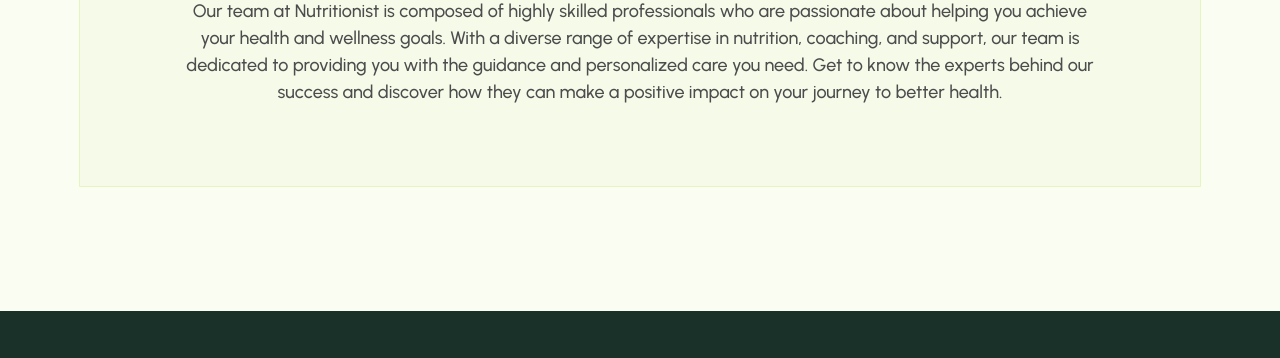
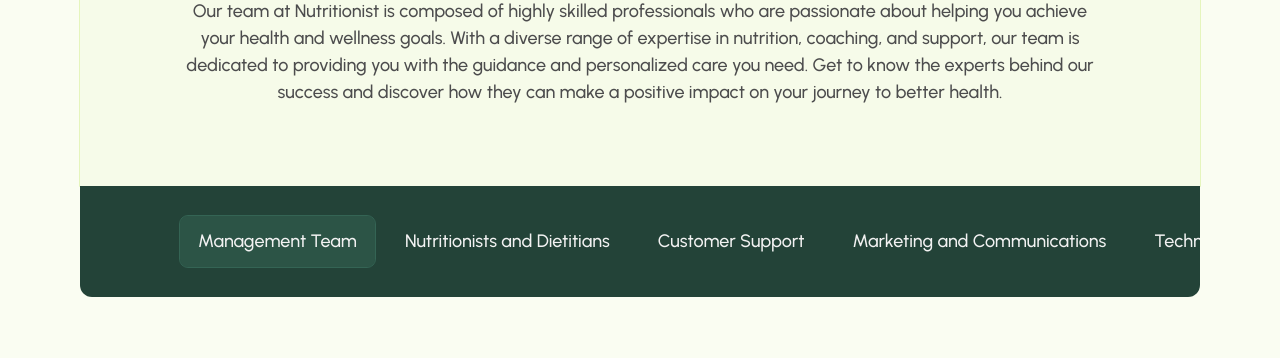
Before and after one commit to raven-developer/Nutritionist, a website: page team/index.html in a window 1280 px wide. Shown: the part 586-944 px from the top of the page. Drawn offline with nearby package versions, Linux system fonts and the light colour scheme.

Commit message:
Update on Team Page

```diff
--- a/team/index.html
+++ b/team/index.html
@@ -93,23 +93,43 @@
     <!-- Navbar -->
     <nav id="navbar"></nav>
 
-    <header class="w-section w-team-header" id="w-team-header">
-        <div class="w-container w-col-section w-center-col gap-large w-header-style-02">
+    <header class="w-header-style-02 w-team-header" id="w-team-header">
+        <div class="w-container">
+            <div class="w-col-section w-center-col gap-large">
                 <div class="w-inner-full gap-large w-card">
                     <div class="w-header-emblem">
                         <img src="../web_assets/images/logo-emblem-header.png" alt="">
                     </div>
                     <div class="w-header-content gap-small">
                         <h1 class="w-heading w-hero-heading">Meet Our Team of Experts</h1>
-                    <p class="w-paragraph">Our team at Nutritionist is composed of highly skilled professionals who are
+                        <p class="w-paragraph">Our team at Nutritionist is composed of highly skilled professionals who
+                            are
                             passionate about helping you achieve your health and wellness goals. With a diverse range of
-                        expertise in nutrition, coaching, and support, our team is dedicated to providing you with the
-                        guidance and personalized care you need. Get to know the experts behind our success and discover
+                            expertise in nutrition, coaching, and support, our team is dedicated to providing you with
+                            the
+                            guidance and personalized care you need. Get to know the experts behind our success and
+                            discover
                             how they can make a positive impact on your journey to better health.</p>
                     </div>
                 </div>
             </div>
+        </div>
     </header>
+
+    <!-- Fold Section -->
+    <main class="w-main-home w-fold-section">
+        <section class="w-section w-category-section" id="w-category-section">
+            <div class="w-container w-category-container">
+                <ul class="w-category">
+                    <li class="w-paragraph w-list-category selected">Management Team</li>
+                    <li class="w-paragraph w-list-category">Nutritionists and Dietitians</li>
+                    <li class="w-paragraph w-list-category">Customer Support</li>
+                    <li class="w-paragraph w-list-category">Marketing and Communications</li>
+                    <li class="w-paragraph w-list-category">Technology and Development</li>
+                </ul>
+            </div>
+        </section>
+    </main>
 
     <!-- Footer -->
     <footer id="footer"></footer>
--- a/web_scss/partials/_responsive.scss
+++ b/web_scss/partials/_responsive.scss
@@ -1,5 +1,11 @@
 //Styles for responsive only
 @use '_var.scss'as *;
+
+@media screen and (min-width: 1440px) {
+    .w-categor, .w-category-container {
+        justify-content: center;
+    }
+}
 
 //Laptop Large
 @media screen and (max-width: 1440px) {
@@ -17,10 +23,19 @@
             margin-top: 92px;
         }
     }
+
+    .w-category-container, .w-category {
+        justify-content: flex-start;
+        flex-wrap: nowrap;
+
+        .w-list-category {
+            padding: 12px 18px;
+        }
+    }
 }
 
 //Laptop Small
-@media screen and (max-width: 1280px) and (min-width: 993px){
+@media screen and (max-width: 1280px) and (min-width: 993px) {
     .w-hero-section {
         padding: 16px 0;
     }
@@ -48,6 +63,7 @@
     .w-story-item .w-item-content {
         padding: 40px;
     }
+
     .w-story-item .w-item-image img {
         height: 300px;
     }
@@ -58,6 +74,7 @@
     .w-container {
         margin: 0 16px;
     }
+
     html {
         font-size: 16px
     }
@@ -227,9 +244,11 @@
             flex-direction: column;
             gap: 50px;
         }
+
         .w-cta-section-content {
             text-align: center;
         }
+
         .w-button {
             padding: 26px 28px 24px 28px;
             max-width: 100%;
@@ -245,7 +264,9 @@
         padding-top: 50px;
     }
 
-    .w-story-item, .w-story-item:nth-child(even), .w-story-item:nth-child(odd) {
+    .w-story-item,
+    .w-story-item:nth-child(even),
+    .w-story-item:nth-child(odd) {
         flex-direction: column;
 
         .w-item-content {
@@ -265,4 +286,17 @@
             text-align: left;
         }
     }
+
+    .w-category-container {
+
+        .w-list-category {
+            &:first-child {
+                margin-left: 28px;
+            }
+
+            &:last-child {
+                margin-right: 28px;
+            }
+        }
+    }
 }
--- a/web_scss/partials/_style.scss
+++ b/web_scss/partials/_style.scss
@@ -366,7 +366,7 @@ header {
     background-color: $dgreen20;
 
     .w-button-inner {
-        color: white;
+        color: $white;
     }
 }
 
@@ -467,6 +467,14 @@ header {
 }
 
 .w-header-style-02 {
+    @include flex-row();
+    @include flex-center;
+    justify-content: center;
+    position: relative;
+
+    + main .w-section.w-category-section:first-child {
+        padding-top: 0;
+    }
 
     .w-card {
         padding: 80px 100px;
@@ -620,3 +628,58 @@ header {
         position: relative;
     }
 }
+
+.w-category-container {
+    background-color: $dgreen20;
+    border-radius: 0 0 12px 12px;
+    overflow-x: auto;
+    -webkit-overflow-scrolling: touch;
+    display: flex;
+    justify-content: center;
+
+    .w-category {
+        @include flex-row();
+        gap: 12px;
+        padding: 30px 0;
+        flex-wrap: nowrap;
+        max-width: max-content;
+    }
+
+    .w-list-category {
+        padding: 14px 20px;
+        color: $white;
+        outline: 1px solid transparent;
+        border-radius: $round-border-small;
+        transition: all 300ms ease;
+        text-align: center;
+        white-space: nowrap;
+        flex-shrink: 0;
+
+        &:hover:not(.selected) {
+            outline: 1px solid $dgreen30;
+        }
+
+        &:first-child {
+            margin-left: 100px;
+        }
+
+        &:last-child {
+            margin-right: 100px;
+        }
+    }
+}
+
+.w-category-container::-webkit-scrollbar {
+    display: none;
+}
+
+.w-category-container {
+    -ms-overflow-style: none;
+    scrollbar-width: none;
+}
+
+.selected {
+    background-color: $dgreen25;
+    outline: 1px solid $dgreen30 !important;
+    border-radius: $round-border-small;
+}
--- a/web_scss/partials/_var.scss
+++ b/web_scss/partials/_var.scss
@@ -187,7 +187,7 @@ $green99: #FDFEFB;
 $gray30: #4C4C4D;
 $gray95: #F2F2F2;
 //Absolute
-$white: #fff;
+$white: #F2F2F2;
 $black: #000;
 
 //Sizes
```
Also changed, not shown: blog/index.html (+1 -1 lines), contact/index.html (+1 -1 lines), pricing/index.html (+1 -1 lines), process/index.html (+5 -3 lines), web_assets/css/style.css, web_assets/images/Imageteam-1.png (added), web_assets/images/Imageteam-2.png (added), web_assets/images/Imageteam-3.png (added), web_assets/images/Imageteam.png (added). Lines whose indentation alone changed are shown as unchanged.
